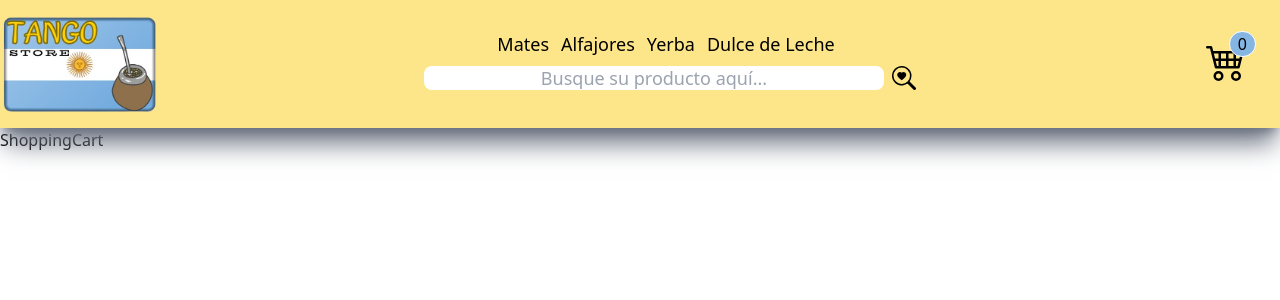
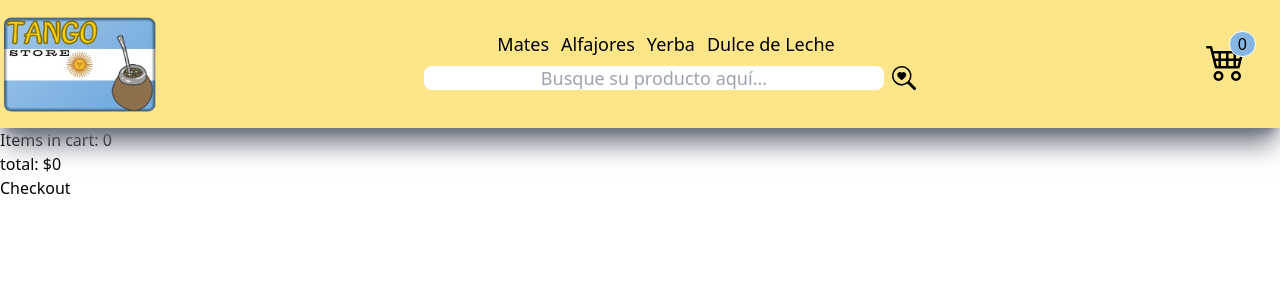
Before and after one commit to solorlanda/Orlanda2daPreentrega, a React (Vite) app: page /cart in a window 1280 px wide. Shown: the top 300 px of the page. Built offline with nearby package versions, Linux system fonts and the light colour scheme; a web font is replaced by a local one.

Commit message:
cart-context

```diff
--- a/package.json
+++ b/package.json
@@ -13,6 +13,7 @@
   },
   "dependencies": {
     "@popperjs/core": "^2.11.8",
+    "firebase": "^10.14.1",
     "react": "^18.3.1",
     "react-dom": "^18.3.1",
     "react-icons": "^5.3.0",
--- a/src/App.jsx
+++ b/src/App.jsx
@@ -4,16 +4,14 @@ import ItemListContainer from "./components/ItemListContainer/ItemListContainer"
 import ItemDetailConteiner from "./components/ItemDetailConteiner/ItemDetailConteiner";
 import ShoppingCart from "./components/ShoppingCart/ShoppingCart";
 import { CartContextProvider } from "./components/CartContext/CartContext";
-import NavBarConBoots from "./components/NavBar/NavBarConBoots";
 
-function App() {
-  const cartContext = [];
+
+const App= () => {
 
   return (
     <CartContextProvider>
       <BrowserRouter>
           <NavBar/>
-          {/* <NavBarConBoots/> */}
           <Routes>
           <Route path="/" element={<ItemListContainer greetings={"Productos Argentinos"}/>} />
           <Route path="/category/:idCategory" element={<ItemListContainer greetings={"Productos Argentinos"}/>}/>
--- a/src/components/CartContext/CartContext.jsx
+++ b/src/components/CartContext/CartContext.jsx
@@ -1,6 +1,6 @@
 import { createContext, useState } from "react";
 
-export const CartContext = createContext(null)
+const CartContext = createContext(null)
 
 export const CartContextProvider = ({children}) => {
     const [cart, setCart] = useState([]);
@@ -9,3 +9,4 @@ export const CartContextProvider = ({children}) => {
         <CartContext.Provider value={[cart, setCart]}>{children}</CartContext.Provider>
     )
 }
+export default CartContext;
--- a/src/components/CartWidget/CartWidget.jsx
+++ b/src/components/CartWidget/CartWidget.jsx
@@ -1,7 +1,7 @@
 
 import { BsCart4 } from "react-icons/bs";
 import { useContext } from "react";
-import { CartContext } from "../CartContext/CartContext";
+import CartContext  from "../CartContext/CartContext";
 
 function CartWidget() {
     const [cart, setCart] = useContext(CartContext);
--- /dev/null
+++ b/src/components/CheckOut.jsx
@@ -0,0 +1,9 @@
+
+
+function CheckOut() {
+    return (
+    <div>CheckOut</div>
+    )
+}
+
+export default CheckOut
--- a/src/components/ItemListContainer/Item.jsx
+++ b/src/components/ItemListContainer/Item.jsx
@@ -2,7 +2,9 @@ import { Link } from "react-router-dom";
 import { BsCart4 } from "react-icons/bs";
 import { FaEye } from "react-icons/fa";
 import { useContext } from "react";
-import { CartContext } from "../CartContext/CartContext";
+import CartContext  from "../CartContext/CartContext";
+import { IoMdAddCircle } from "react-icons/io";
+import { IoIosRemoveCircle } from "react-icons/io";
 
 const Item = ({ product }) => {
     const [cart, setCart] = useContext(CartContext);
@@ -59,14 +61,20 @@ const Item = ({ product }) => {
                         <FaEye size="30px" />
                     </button>
                 </Link>
-                <button className="bg-amber-200 rounded-lg p-2 shadow-2xl border-2 border-amber-200 hover:border-solid hover:border-2 hover:border-yellow-500 hover:bg-white hover:underline hover:decoration-solid mt-2" onClick={addToCart}>
-                    <BsCart4 size="30px" />
+                {quantityPerItem === 0 ? (
+                <button className="bg-amber-200 rounded-lg p-2 shadow-2xl border-2 border-amber-200 hover:border-solid hover:border-2 hover:border-yellow-500 hover:bg-white hover:underline hover:decoration-solid mt-2" onClick={() => addToCart()}>
+                <BsCart4 size="30px" />
                 </button>
+            ) : (
+                <button onClick={() => addToCart()}><IoMdAddCircle /></button>
+            )}
+            {quantityPerItem > 0 && (
+                <button onClick={() => removeItem(product.id)}><IoIosRemoveCircle /></button>
+            )}
                 </div>
                 <img className="w-48 p-2" src={product.imagen} alt={product.nombre} />
             </div>
         </div>
     );
 };
-
 export default Item;
--- a/src/components/NavBar/NavBar.jsx
+++ b/src/components/NavBar/NavBar.jsx
@@ -2,10 +2,15 @@ import { Link } from "react-router-dom";
 import logo from "../../assets/logo.png";
 import CartWidget from "../CartWidget/CartWidget";
 import SearchBar from "../SearchBar/SearchBar";
+import { useContext } from "react";
+import CartContext from "../CartContext/CartContext";
 
+const NavBar = () => {
+    const [cart, setCart] = useContext(CartContext);
+    const quantity = cart.reduce((acc, curr) => {
+        return acc + curr.quantity;
+    }, 0);
 
-
-function NavBar() {
     return (
         <header className="sticky bg-amber-200 font-letraTitulos shadow-xl shadow-gray-500 h-32">
             <nav className="flex justify-around h-32">
@@ -21,12 +26,12 @@ function NavBar() {
                     </ul>
                     <SearchBar/>
                 </div>
-                <div className="content-center p-6">
+                <Link className="content-center p-6" to={"/cart"}>
                     <CartWidget/>
-                </div>
+                </Link>
             </nav>
         </header>
-    )
-}
+    );
+};
 
 export default NavBar
--- a/src/components/ShoppingCart/ShoppingCart.jsx
+++ b/src/components/ShoppingCart/ShoppingCart.jsx
@@ -1,9 +1,25 @@
-import React from 'react'
+import {useContext} from "react";
+import CartContext  from "../CartContext/CartContext";
 
-function ShoppingCart() {
-    return (
-    <div>ShoppingCart</div>
-    )
-}
+const ShoppingCart = () => {
+    const [cart, setCart] = useContext(CartContext);
 
-export default ShoppingCart
+    const quantity = cart.reduce((acc, curr) => {
+        return acc + curr.quantity;
+    }, 0);
+
+    const totalPrice = cart.reduce(
+        (acc, curr) => acc + curr.quantity * curr.precio, 0
+    );
+
+return (
+    <div>
+        <div>
+            <div>Items in cart: {quantity}</div>
+            <div>total: ${totalPrice}</div>
+            <button onClick={() => console.log(cart)}>Checkout</button>
+        </div>
+    </div>
+)
+};
+export default ShoppingCart;
--- a/src/main.jsx
+++ b/src/main.jsx
@@ -2,6 +2,28 @@ import { StrictMode } from 'react'
 import { createRoot } from 'react-dom/client'
 import App from './App.jsx'
 import './index.css'
+
+// Import the functions you need from the SDKs you need
+import { initializeApp } from "firebase/app";
+import { getAnalytics } from "firebase/analytics";
+// TODO: Add SDKs for Firebase products that you want to use
+// https://firebase.google.com/docs/web/setup#available-libraries
+
+// Your web app's Firebase configuration
+// For Firebase JS SDK v7.20.0 and later, measurementId is optional
+const firebaseConfig = {
+  apiKey: "AIzaSyCxpGFeL9pEJUz_egslzkVfq3LhVEd9GGU",
+  authDomain: "tango-ecommerce-30aa5.firebaseapp.com",
+  projectId: "tango-ecommerce-30aa5",
+  storageBucket: "tango-ecommerce-30aa5.appspot.com",
+  messagingSenderId: "917974381193",
+  appId: "1:917974381193:web:a6904d9c330ed37e95cc58",
+  measurementId: "G-BTSTSTK2K1"
+};
+
+// Initialize Firebase
+initializeApp(firebaseConfig);
+
 
 createRoot(document.getElementById('root')).render(
   <StrictMode>
```
Also changed, not shown: src/components/ItemDetailConteiner/ItemDetailConteiner.jsx (+11 -1 lines), src/components/ShoppingCart/AddToCart.jsx (added), 1 other file (tests, documents, lock files or other folders).
